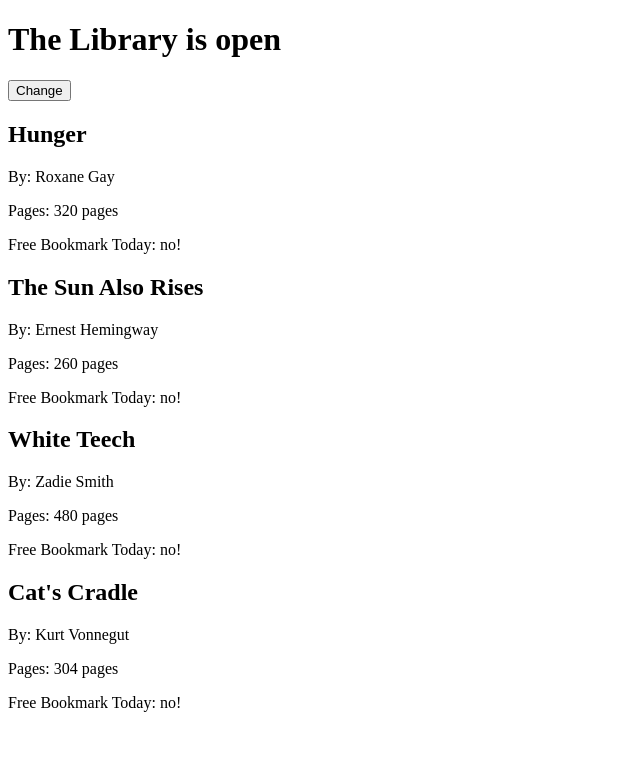
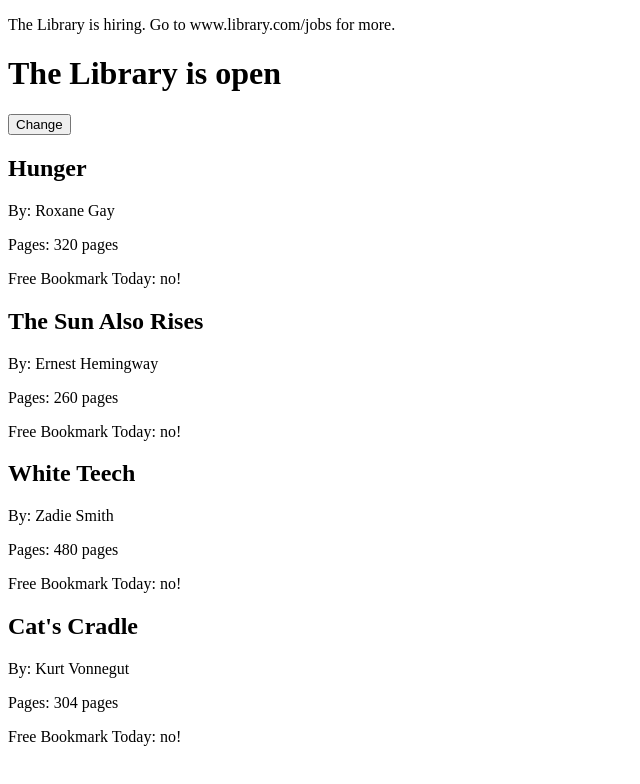
Before and after one commit to chibui/react-is-fun, a React (Create React App) app: page / in a window 1280 px wide. Shown: the top 784 px of the page, without its empty margins (0-640 px from the left). Built offline with nearby package versions, Linux system fonts and the light colour scheme.

Commit message:
Conditional rendering
with different syntax

```diff
--- a/src/index.js
+++ b/src/index.js
@@ -19,11 +19,25 @@
     )
 }
 
+const Hiring = () => {
+    return (
+        <div>
+            <p>The Library is hiring. Go to www.library.com/jobs for more.</p>
+        </div>
+    )
+}
+
+const NotHiring = () =>
+    <div>
+        <p>The Library is not hiring. Check back later for more info.</p>
+    </div>
+
 class Library extends React.Component {
 
     state = {
         open: true,
-        freeBookmark: false
+        freeBookmark: false,
+        hiring: true
     };
 
     toggleOpenClosed = () => {
@@ -37,6 +51,7 @@
 
         return (
             <div>
+                { this.state.hiring ? <Hiring /> : <NotHiring /> }
                 <h1>The Library is { this.state.open ? 'open' : 'closed'}</h1>
 
                 <button onClick={this.toggleOpenClosed}>Change</button>
```
